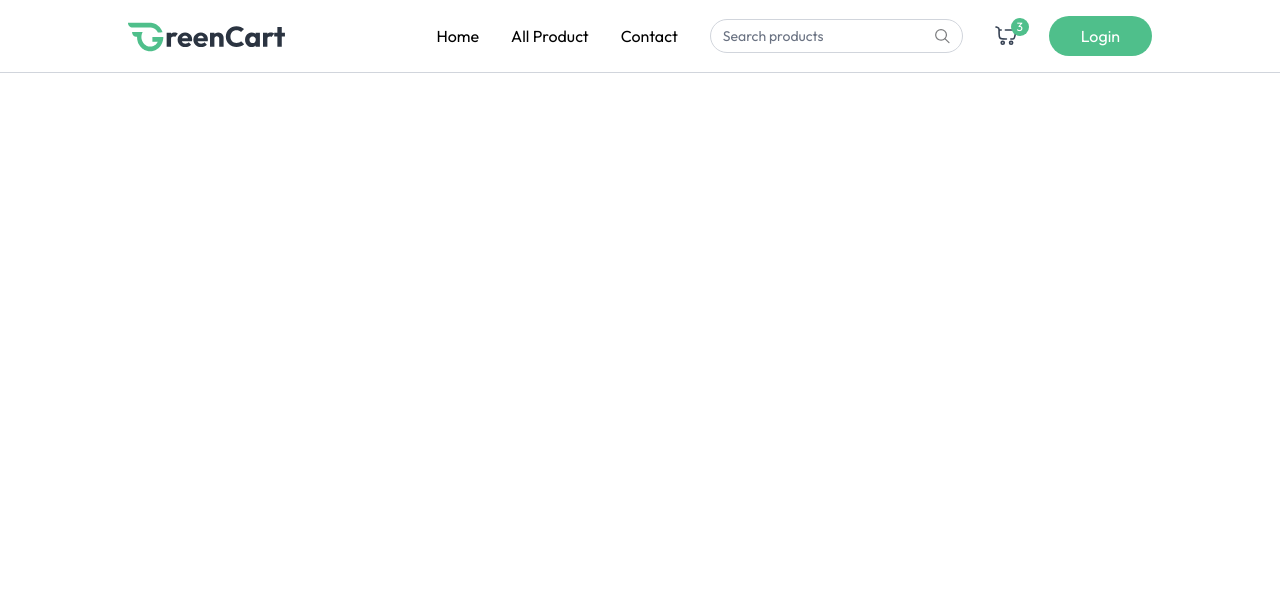
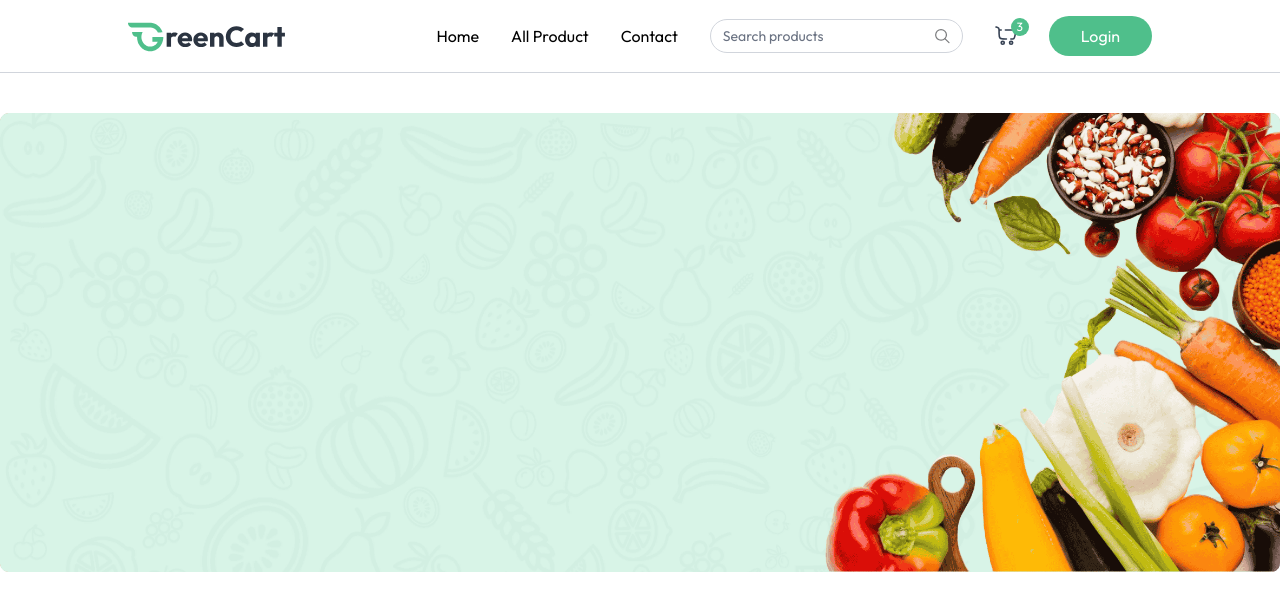
Before and after one commit to Avin-Arunkumar/Green-Cart, a React (Vite) app in the folder client/: page / in a window 1280 px wide. Shown: the top 610 px of the page. Built offline with nearby package versions, Linux system fonts and the light colour scheme.

Commit message:
Intial Commit

```diff
--- a/client/src/App.jsx
+++ b/client/src/App.jsx
@@ -1,10 +1,17 @@
 import React from "react";
 import Navbar from "./components/Navbar";
+import { Route, Routes } from "react-router-dom";
+import Home from "./pages/Home";
 
 const App = () => {
   return (
     <div>
       <Navbar />
+      <div>
+        <Routes>
+          <Route path="/" element={<Home />} />
+        </Routes>
+      </div>
     </div>
   );
 };
--- /dev/null
+++ b/client/src/components/MainBanner.jsx
@@ -0,0 +1,21 @@
+import React from "react";
+import { assets } from "../assets/assets";
+
+const MainBanner = () => {
+  return (
+    <div className="relative">
+      <img
+        src={assets.main_banner_bg}
+        alt="main-banner"
+        className="w-full hidden md:block"
+      />
+      <img
+        src={assets.main_banner_bg_sm}
+        alt="main-banner-sm"
+        className="w-full  md:hidden"
+      />
+    </div>
+  );
+};
+
+export default MainBanner;
--- /dev/null
+++ b/client/src/pages/Home.jsx
@@ -0,0 +1,12 @@
+import React from "react";
+import MainBanner from "../components/MainBanner";
+
+const Home = () => {
+  return (
+    <div className="mt-10">
+      <MainBanner />
+    </div>
+  );
+};
+
+export default Home;
```
